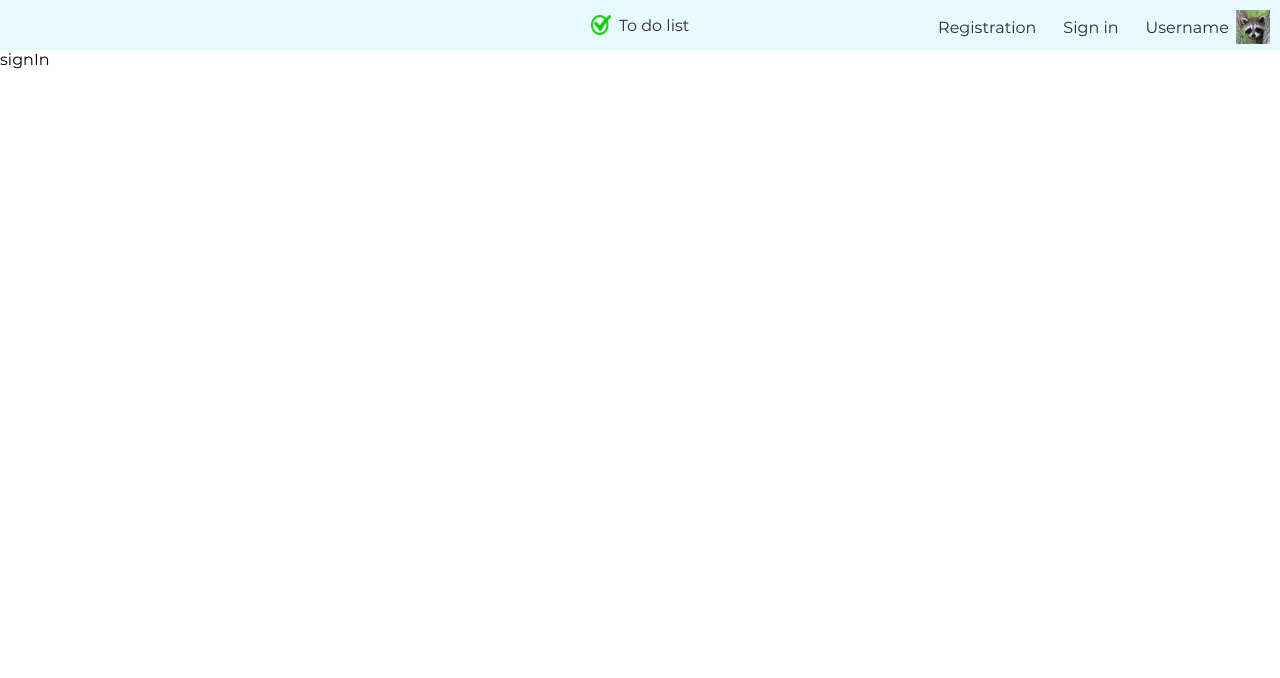
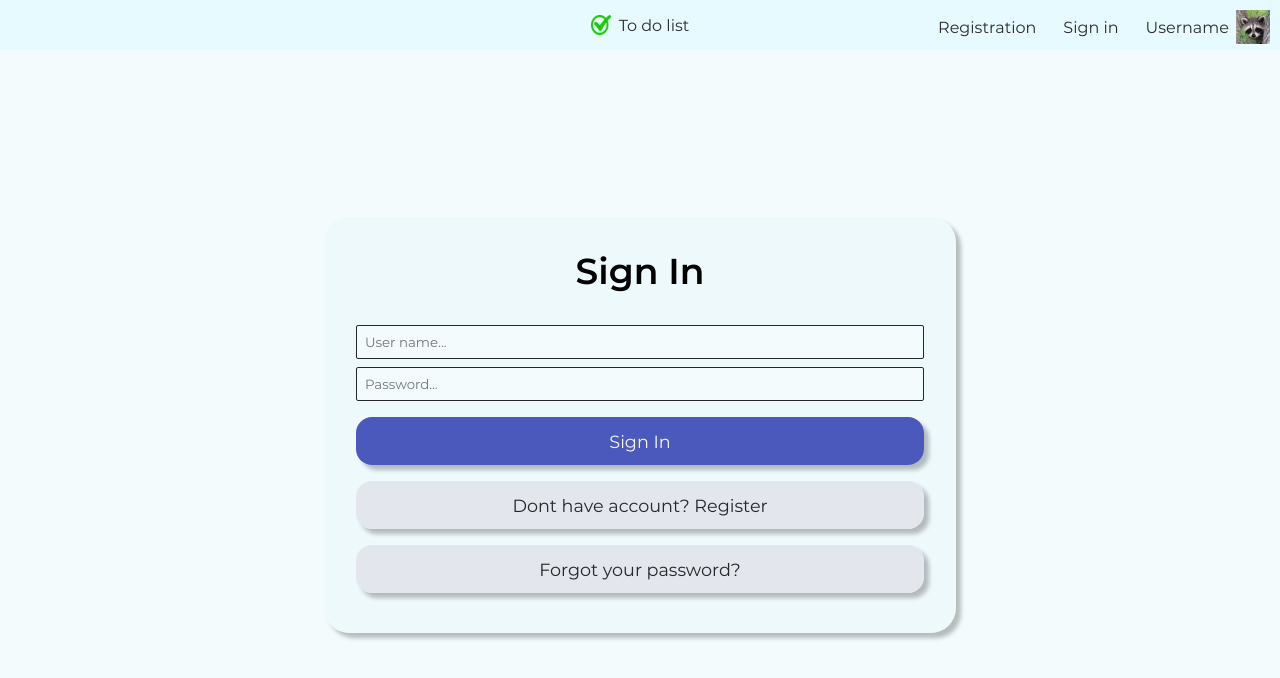
Before and after one commit to AliakseiHryhoryeu/To-do-list, a React (Create React App) app in the folder client/: page /auth in a window 1280 px wide. Shown: the top 678 px of the page. Built offline with nearby package versions, Linux system fonts and the light colour scheme.

Commit message:
add reg form's

```diff
--- a/client/src/assets/styles/variables.scss
+++ b/client/src/assets/styles/variables.scss
@@ -16,6 +16,7 @@
 
     /* buttons settings */
     --btn-blue-color: hsl(234, 92%, 33%, 70%);
+    --btn-gray-color: hsl(240, 15%, 89%, 70%);
     --btn-height: 3rem;
     --btn-border-radius:1rem;
     --btn-font-size:1.1rem;
--- a/client/src/components/Header/index.jsx
+++ b/client/src/components/Header/index.jsx
@@ -34,7 +34,7 @@ const Header = ({ }) => {
                 <Link to="/registration" className="header__nav__link">Registration</Link>
               </li>
               <li className="header__nav__item">
-                <Link to="/authorization" className="header__nav__link">Sign in</Link>
+                <Link to="/auth" className="header__nav__link">Sign in</Link>
               </li>
               <li className="header__nav__item">
                 <Link to="/" className="header__nav__link">Username</Link>
--- a/client/src/pages/Registration/Registration.scss
+++ b/client/src/pages/Registration/Registration.scss
@@ -1,21 +1,83 @@
-@import '@styles/variables.scss';
+@import "@styles/variables.scss";
 
-.registration{
+.registration {
     display: flex;
     flex-direction: column;
     min-height: 100vh;
-    &__container{
-        background: var(--auth-color);
+    background: var(--auth-color);
+
+    &__container {
         display: flex;
         justify-content: center;
         align-items: center;
-        height: 100%;
+        align-self: center;
         flex-grow: 3;
+        max-width: 600px;
+
     }
-    &__form{
+    &__form {
         display: flex;
         justify-content: center;
         align-items: center;
         flex-direction: column;
     }
+    &__title {
+        text-align: center;
+        padding-bottom: var(--mb-2);
+        font-weight: 600;
+        font-size: var(--h1-font-size);
+    }
+    &__input {
+        width: 80vw;
+        max-width: 550px;
+        padding: 0 var(--mb-0-5);
+        height: 2rem;
+        margin-bottom: var(--mb-0-5);
+        background: var(--auth-color);
+        border: 1px solid var(--text-color-grey);
+        border-radius: 2px;
+    }
+    &__button {
+        &-reg {
+            height: var(--btn-height);
+            width: 100%;
+            margin: var(--mb-1) 0;
+
+            border-radius: var(--btn-border-radius);
+            display: flex;
+            align-items: center;
+            justify-content: center;
+            text-decoration: none;
+            color: var(--text-color-light);
+            font-size: var(--btn-font-size);
+            background: var(--btn-blue-color);
+            box-shadow: 5px 5px 4px rgba(0, 0, 0, 0.25);
+        }
+        &-signIn {
+            height: var(--btn-height);
+            width: 100%;
+            margin-bottom: var(--mb-1);
+            border-radius: var(--btn-border-radius);
+            display: flex;
+            align-items: center;
+            justify-content: center;
+            text-decoration: none;
+            color: var(--text-color-black);
+            font-size: var(--btn-font-size);
+            background: var(--btn-gray-color);
+            box-shadow: 5px 5px 4px rgba(0, 0, 0, 0.25);        }
+    }
 }
+
+
+@media (min-width:768px){
+    .registration{
+        &__form{
+            background: var(--auth-menu-color);
+            padding: 2rem;
+            box-shadow: 5px 5px 4px rgba(0, 0, 0, 0.25);
+            border-radius: 25px;
+
+        }
+    }
+}
--- a/client/src/pages/Registration/index.jsx
+++ b/client/src/pages/Registration/index.jsx
@@ -12,13 +12,13 @@ export default function Registration() {
                 <div className="registration__form">
                     <div className="registration__title">Registration</div>
 
-                    <input type="text" placeholder='Email Adress...' />
-                    <input type="text" placeholder='User name...' />
-                    <input type="text" placeholder='Password...' />
-                    <input type="text" placeholder='Repeat your password...' />
+                    <input className="registration__input" type="text" placeholder='User name...' />
+                    <input className="registration__input" type="text" placeholder='Email Adress...' />
+                    <input className="registration__input" type="text" placeholder='Password...' />
+                    <input className="registration__input" type="text" placeholder='Repeat your password...' />
 
-                    <a href="" className="registration__button">Register</a>
-                    <a href="" className="registration__signIn">Alredy have account? Sign in</a>
+                    <a href="" className="registration__button-reg">Register</a>
+                    <a href="" className="registration__button-signIn">Alredy have account? Sign in</a>
                 </div>
             </div>
         </div>
--- a/client/src/pages/RestorePassword/RestorePassword.scss
+++ b/client/src/pages/RestorePassword/RestorePassword.scss
@@ -0,0 +1,83 @@
+@import "@styles/variables.scss";
+
+.restorepass {
+    display: flex;
+    flex-direction: column;
+    min-height: 100vh;
+    background: var(--auth-color);
+
+    &__container {
+        display: flex;
+        justify-content: center;
+        align-items: center;
+        align-self: center;
+        flex-grow: 3;
+        max-width: 600px;
+
+    }
+    &__form {
+        display: flex;
+        justify-content: center;
+        align-items: center;
+        flex-direction: column;
+    }
+    &__title {
+        text-align: center;
+        padding-bottom: var(--mb-2);
+        font-weight: 600;
+        font-size: var(--h1-font-size);
+    }
+    &__input {
+        width: 80vw;
+        max-width: 550px;
+        padding: 0 var(--mb-0-5);
+        height: 2rem;
+        margin-bottom: var(--mb-0-5);
+        background: var(--auth-color);
+        border: 1px solid var(--text-color-grey);
+        border-radius: 2px;
+    }
+    &__button {
+        &-reg {
+            height: var(--btn-height);
+            width: 100%;
+            margin: var(--mb-1) 0;
+
+            border-radius: var(--btn-border-radius);
+            display: flex;
+            align-items: center;
+            justify-content: center;
+            text-decoration: none;
+            color: var(--text-color-light);
+            font-size: var(--btn-font-size);
+            background: var(--btn-blue-color);
+            box-shadow: 5px 5px 4px rgba(0, 0, 0, 0.25);
+        }
+        &-signIn {
+            height: var(--btn-height);
+            width: 100%;
+            margin-bottom: var(--mb-1);
+            border-radius: var(--btn-border-radius);
+            display: flex;
+            align-items: center;
+            justify-content: center;
+            text-decoration: none;
+            color: var(--text-color-black);
+            font-size: var(--btn-font-size);
+            background: var(--btn-gray-color);
+            box-shadow: 5px 5px 4px rgba(0, 0, 0, 0.25);        }
+    }
+}
+
+
+@media (min-width:768px){
+    .restorepass{
+        &__form{
+            background: var(--auth-menu-color);
+            padding: 2rem;
+            box-shadow: 5px 5px 4px rgba(0, 0, 0, 0.25);
+            border-radius: 25px;
+
+        }
+    }
+}
--- a/client/src/pages/RestorePassword/index.jsx
+++ b/client/src/pages/RestorePassword/index.jsx
@@ -2,11 +2,22 @@ import React from 'react'
 
 import Header from '@components/Header'
 
+import './RestorePassword.scss'
+
 export default function RestorePassword() {
     return (
-        <div>
+        <div className="restorepass" >
             <Header />
-            RestorePassword
+            <div className="restorepass__container">
+                <div className="restorepass__form">
+                    <div className="restorepass__title">Restore Password</div>
+
+                    <input className="restorepass__input" type="text" placeholder='Email Adress...' />
+
+                    <a href="" className="restorepass__button-reg">Restore Password</a>
+                    <a href="" className="restorepass__button-signIn">Alredy have account? Sign in</a>
+                </div>
+            </div>
         </div>
     )
 }
--- a/client/src/pages/SignIn/SignIn.scss
+++ b/client/src/pages/SignIn/SignIn.scss
@@ -0,0 +1,77 @@
+@import "@styles/variables.scss";
+
+.signIn {
+    display: flex;
+    flex-direction: column;
+    min-height: 100vh;
+    background: var(--auth-color);
+
+    &__container {
+        display: flex;
+        justify-content: center;
+        align-items: center;
+        align-self: center;
+        flex-grow: 3;
+        max-width: 600px;
+    }
+    &__form {
+        display: flex;
+        justify-content: center;
+        align-items: center;
+        flex-direction: column;
+    }
+    &__title {
+        text-align: center;
+        padding-bottom: var(--mb-2);
+        font-weight: 600;
+        font-size: var(--h1-font-size);
+    }
+    &__input {
+        width: 80vw;
+        max-width: 550px;
+        padding: 0 var(--mb-0-5);
+        height: 2rem;
+        margin-bottom: var(--mb-0-5);
+        background: var(--auth-color);
+        border: 1px solid var(--text-color-grey);
+        border-radius: 2px;
+    }
+    &__button {
+        height: var(--btn-height);
+        width: 100%;
+        margin: var(--mb-0-5) 0;
+        border-radius: var(--btn-border-radius);
+        display: flex;
+        align-items: center;
+        justify-content: center;
+        text-decoration: none;
+        font-size: var(--btn-font-size);
+        box-shadow: 5px 5px 4px rgba(0, 0, 0, 0.25);
+    }
+}
+
+.btn {
+    &-reg {
+        color: var(--text-color-black);
+        background: var(--btn-gray-color);
+    }
+    &-signIn {
+        color: var(--text-color-light);
+        background: var(--btn-blue-color);
+    }
+    &-restorepass {
+        color: var(--text-color-black);
+        background: var(--btn-gray-color);
+    }
+}
+
+@media (min-width: 768px) {
+    .signIn {
+        &__form {
+            background: var(--auth-menu-color);
+            padding: 2rem;
+            box-shadow: 5px 5px 4px rgba(0, 0, 0, 0.25);
+            border-radius: 25px;
+        }
+    }
+}
--- a/client/src/pages/SignIn/index.jsx
+++ b/client/src/pages/SignIn/index.jsx
@@ -1,12 +1,26 @@
 import React from 'react'
+import { Link } from 'react-router-dom'
 
 import Header from '@components/Header'
 
+import './SignIn.scss'
+
 export default function SignIn() {
     return (
-        <div>
+        <div className='signIn'>
             <Header />
-            signIn
+            <div className="signIn__container">
+                <div className="signIn__form">
+                    <div className="signIn__title">Sign In</div>
+
+                    <input className="signIn__input" type="text" placeholder='User name...' />
+                    <input className="signIn__input" type="text" placeholder='Password...' />
+
+                    <Link to="/auth" className="signIn__button btn-signIn">Sign In</Link>
+                    <Link to="/registration" className="signIn__button btn-reg">Dont have account? Register</Link>
+                    <Link to="/restorepass" className="signIn__button btn-restorepass">Forgot your password?</Link>
+                </div>
+            </div>
         </div>
     )
 }
```
